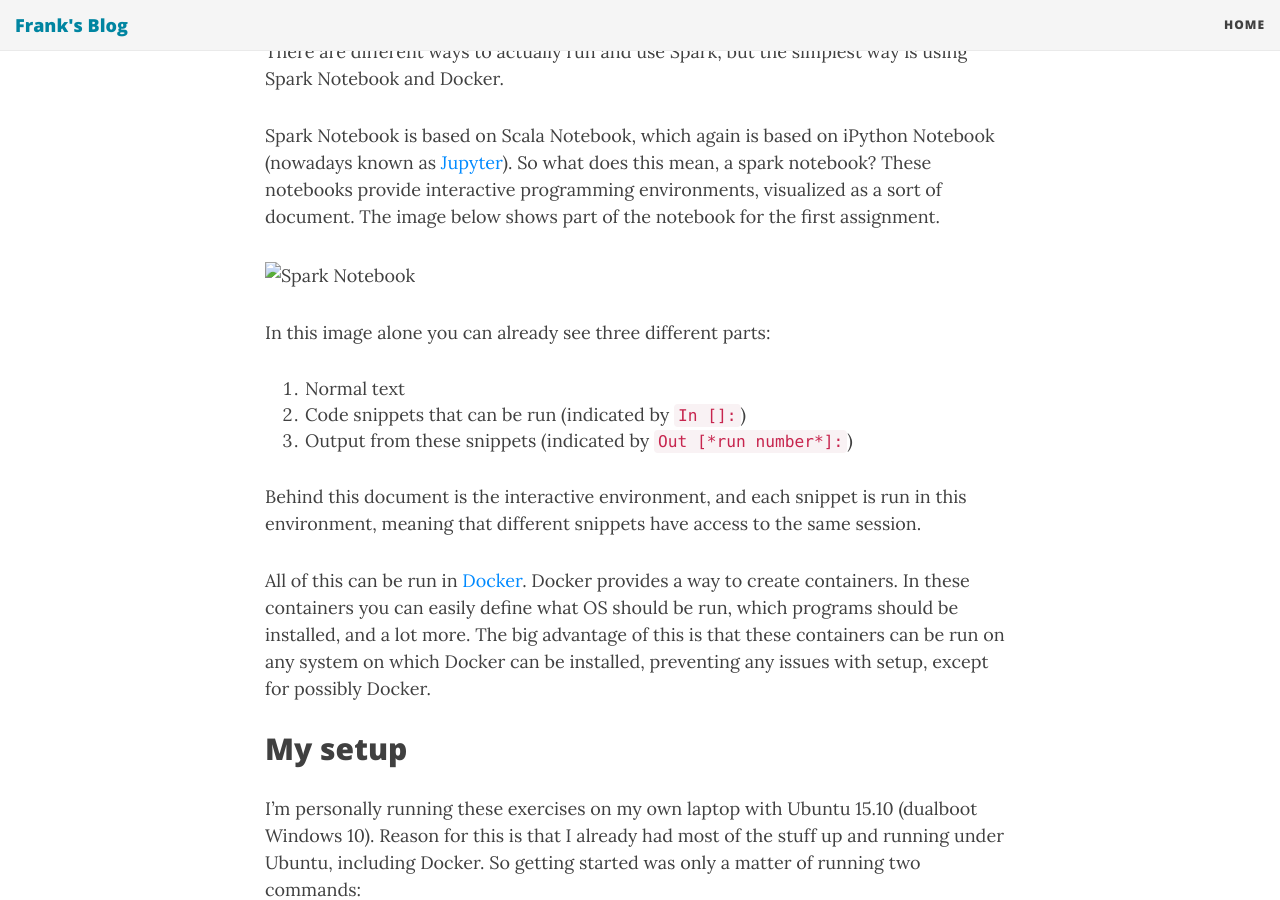
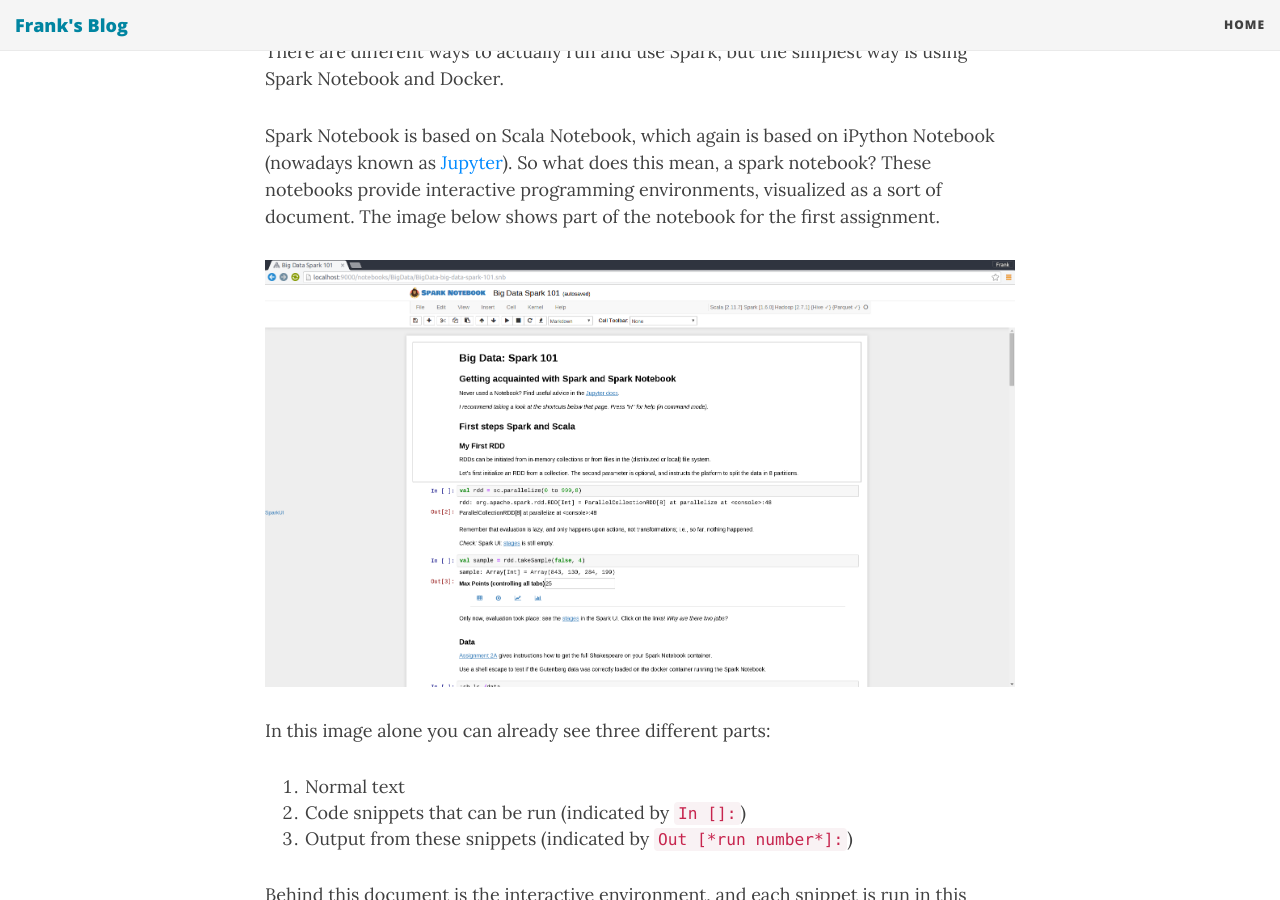
Before and after one commit to fdorssers/rubigdata, a Jekyll site: the page built from _posts/2016-03-15-assignment-2.md, in a window 1280 px wide and 900 px high, scrolled down 731 px. Built offline with Jekyll 4.4.1, drawn with Linux system fonts in a browser that asks for light colours; nearby versions of some CDN libraries.

Commit message:
Another try to fix the image

```diff
--- a/_posts/2016-03-15-assignment-2.md
+++ b/_posts/2016-03-15-assignment-2.md
@@ -20,7 +20,7 @@
 Spark Notebook is based on Scala Notebook, which again is based on iPython Notebook (nowadays known as [Jupyter](http://jupyter.org/)). So what does this mean, a spark notebook?
 These notebooks provide interactive programming environments, visualized as a sort of document. The image below shows part of the notebook for the first assignment.
 
-![Spark Notebook](sparknotebook.png)
+![Spark Notebook]({{ site.url }}/assets/sparknotebook.png)
 
 In this image alone you can already see three different parts:
 
```
Also changed, not shown: assets/sparknotebook.png (renamed from _posts/sparknotebook.png).
